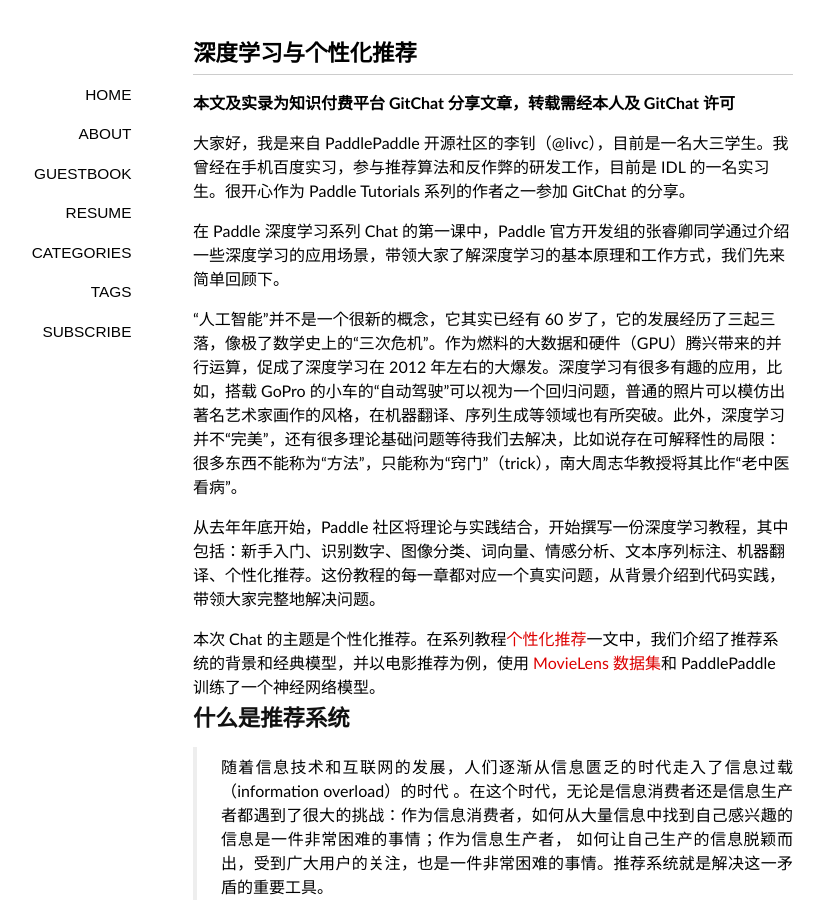
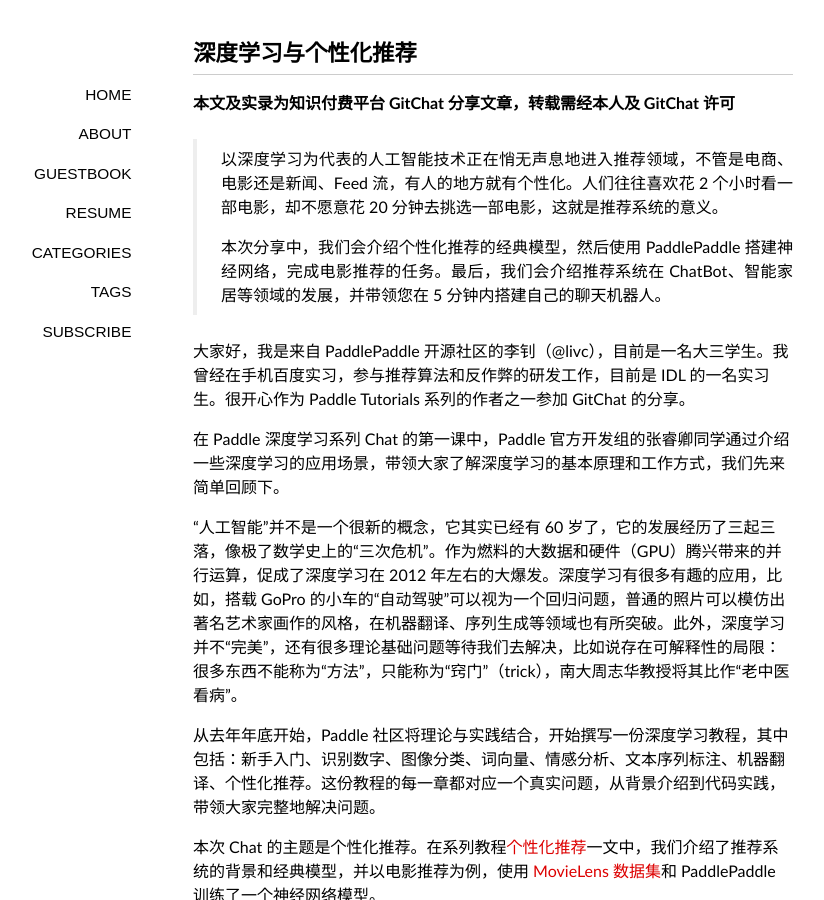
Before and after one commit to livc/livc.github.io, a Jekyll site: the page built from _posts/2017-03-03-178.md, in a window 1280 px wide and 900 px high. Shown: the whole window, without its empty margins (147-971 px from the left). Built offline with Jekyll 4.4.1, drawn with Linux system fonts in a browser that asks for light colours; nearby versions of some CDN libraries; some web fonts are replaced; comment, search, counter and statistics services are not loaded.

Commit message:
update post178

```diff
--- a/_posts/2017-03-03-178.md
+++ b/_posts/2017-03-03-178.md
@@ -11,6 +11,10 @@
 ---
 
 **本文及实录为知识付费平台 GitChat 分享文章，转载需经本人及 GitChat 许可**
+
+> 以深度学习为代表的人工智能技术正在悄无声息地进入推荐领域，不管是电商、电影还是新闻、Feed 流，有人的地方就有个性化。人们往往喜欢花 2 个小时看一部电影，却不愿意花 20 分钟去挑选一部电影，这就是推荐系统的意义。
+>
+> 本次分享中，我们会介绍个性化推荐的经典模型，然后使用 PaddlePaddle 搭建神经网络，完成电影推荐的任务。最后，我们会介绍推荐系统在 ChatBot、智能家居等领域的发展，并带领您在 5 分钟内搭建自己的聊天机器人。
 
 大家好，我是来自 PaddlePaddle 开源社区的李钊（@livc），目前是一名大三学生。我曾经在手机百度实习，参与推荐算法和反作弊的研发工作，目前是 IDL 的一名实习生。很开心作为 Paddle Tutorials 系列的作者之一参加 GitChat 的分享。
 
```
